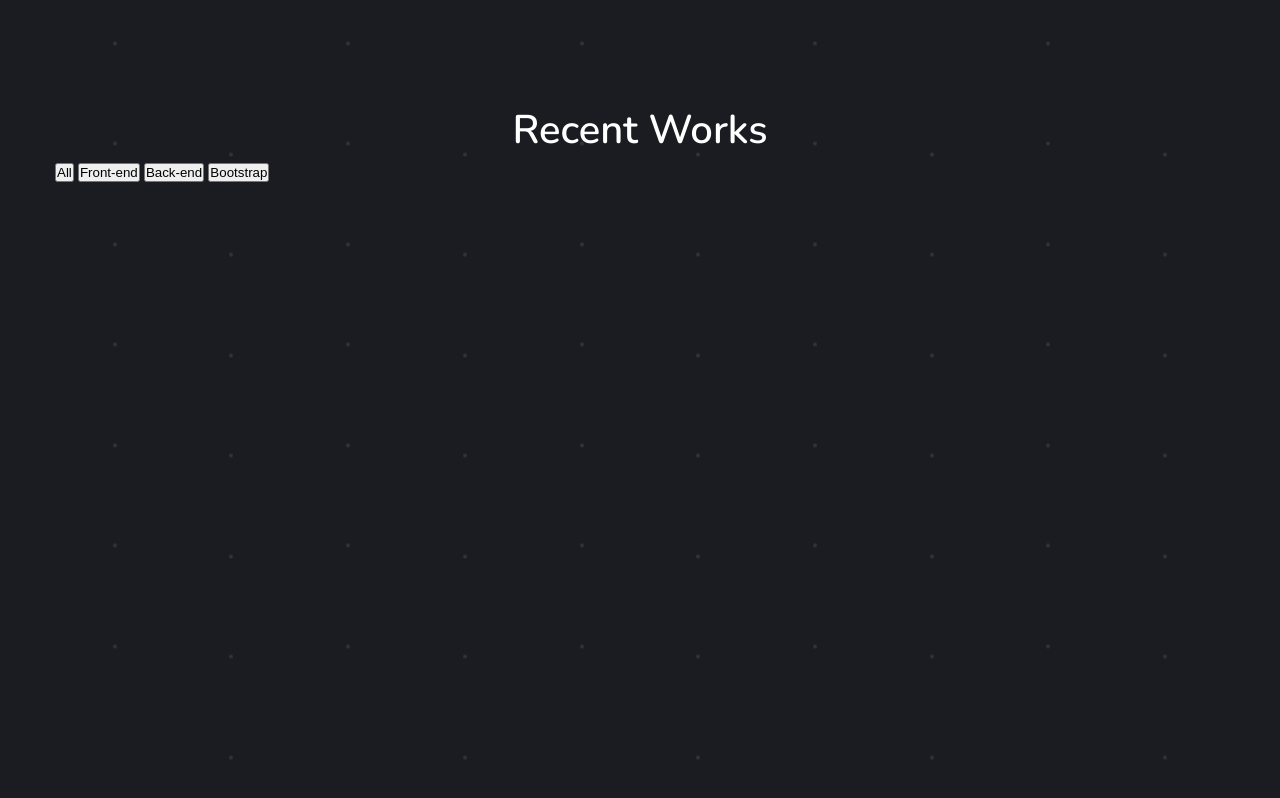
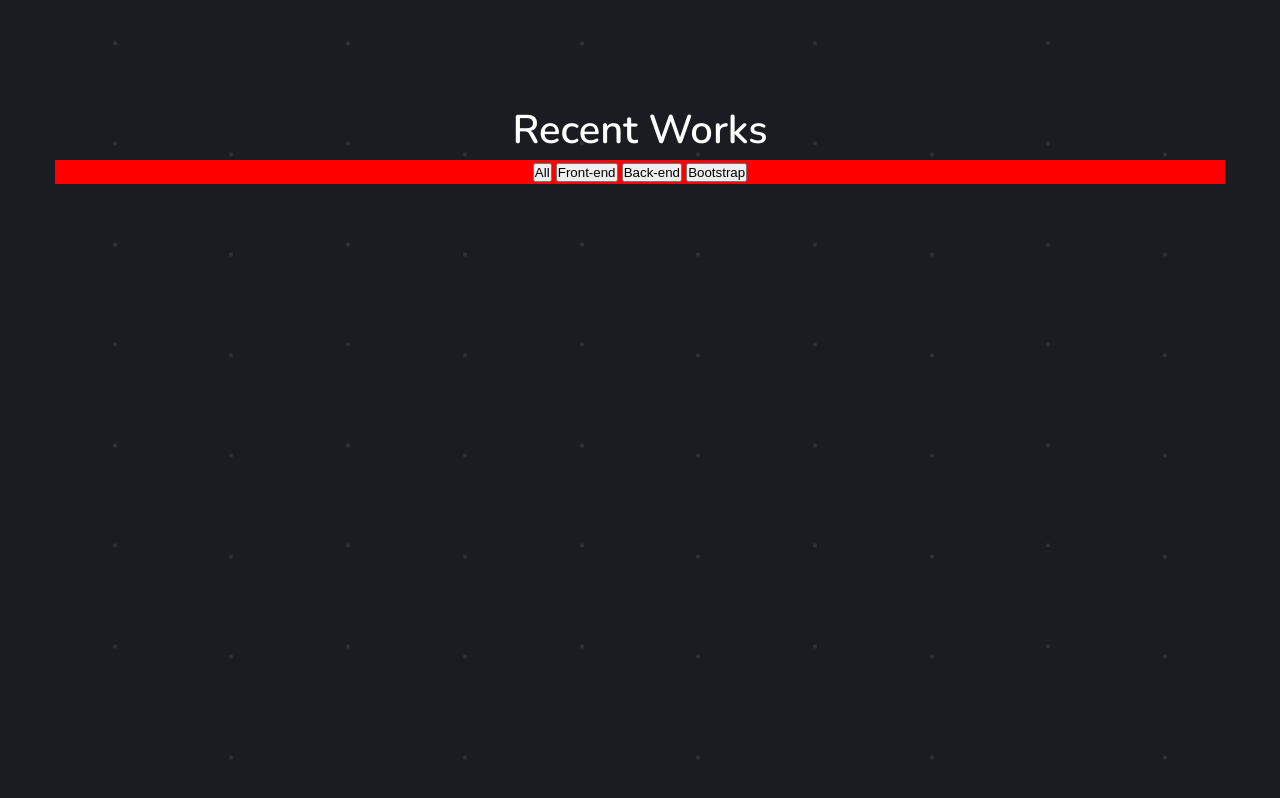
Before and after one commit to megaariii/my-personal-web, a plain HTML site: page index.html in a window 1280 px wide. Drawn offline with nearby package versions, Linux system fonts and the light colour scheme.

Commit message:
Add Portofolio Style

```diff
--- a/css/style.css
+++ b/css/style.css
@@ -199,3 +199,13 @@ About Section
   font-size: 16px;
   text-transform: capitalize;
 }
+
+/* -------------
+Portofolio Section
+------------------ */
+.portofolio-filter {
+  background-color: red;
+  padding: 0 15px;
+  width: 100%;
+  text-align: center;
+}
```
